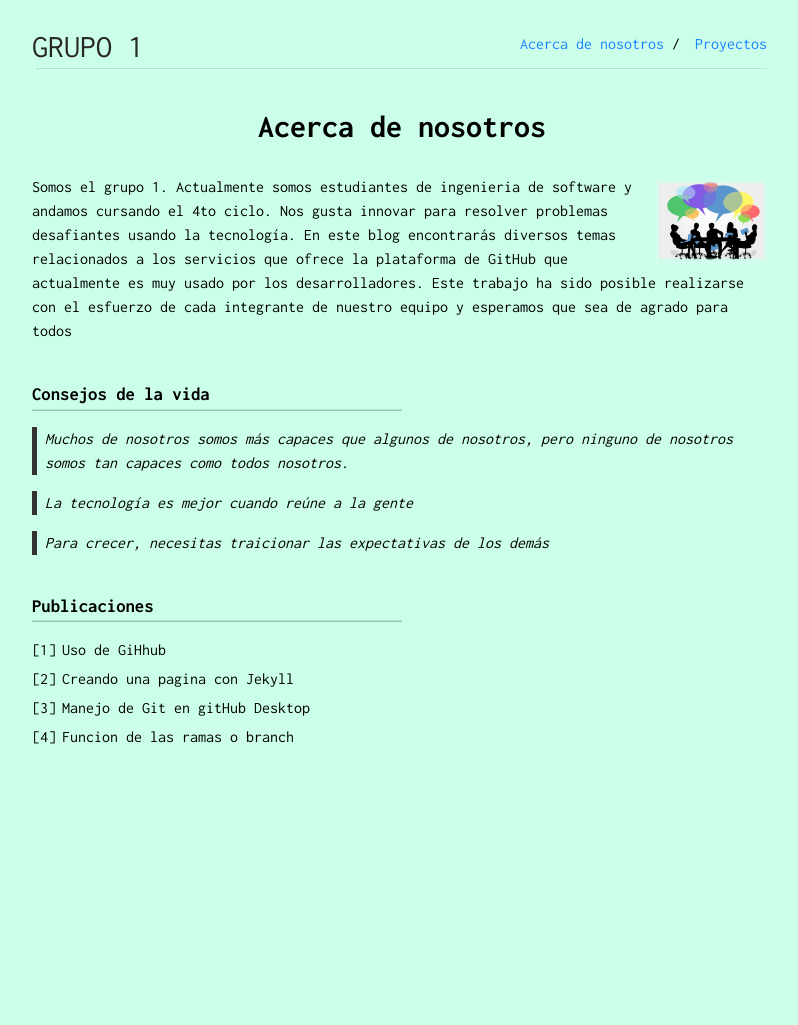
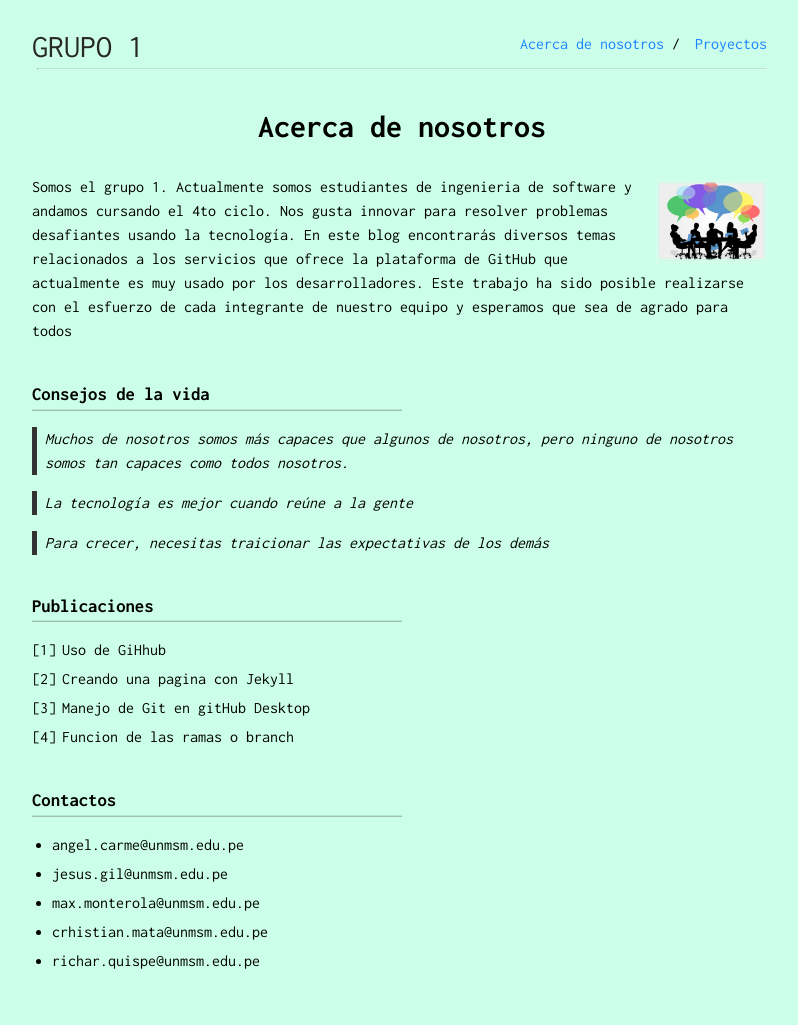
Before and after one commit to Proyecto-Grupo1/blog, a Jekyll site: the page built from about.md, in a window 1280 px wide. Shown: the whole page, without its empty margins (238-1036 px from the left). Built offline with Jekyll 4.4.1, drawn with Linux system fonts in a browser that asks for light colours; before the commit the page ends 900 px from its top, so only the background shows below that.

Commit message:
Update about.md

```diff
--- a/about.md
+++ b/about.md
@@ -22,3 +22,10 @@
 2. Creando una pagina  con Jekyll
 3. Manejo de Git en gitHub Desktop
 4. Funcion de las ramas o branch
+
+### Contactos
+- angel.carme@unmsm.edu.pe
+- jesus.gil@unmsm.edu.pe
+- max.monterola@unmsm.edu.pe
+- crhistian.mata@unmsm.edu.pe
+- richar.quispe@unmsm.edu.pe
```
